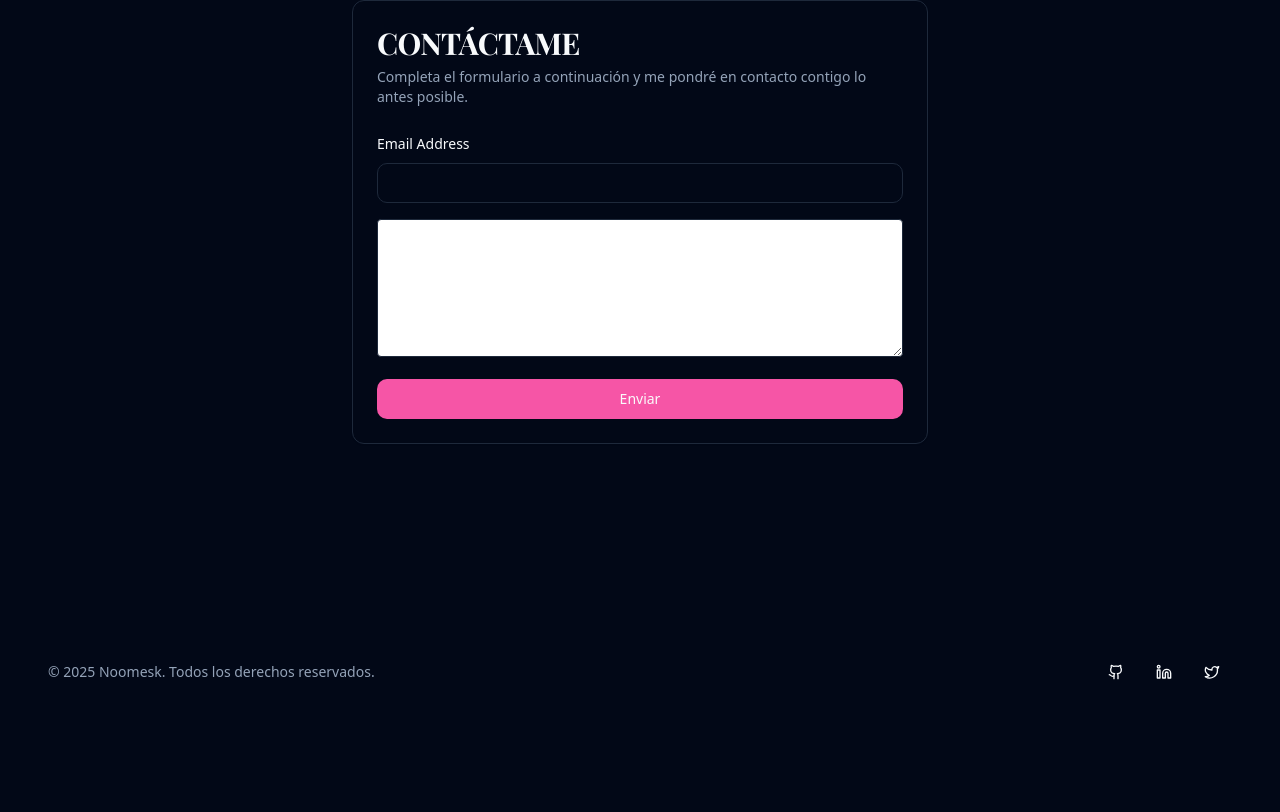
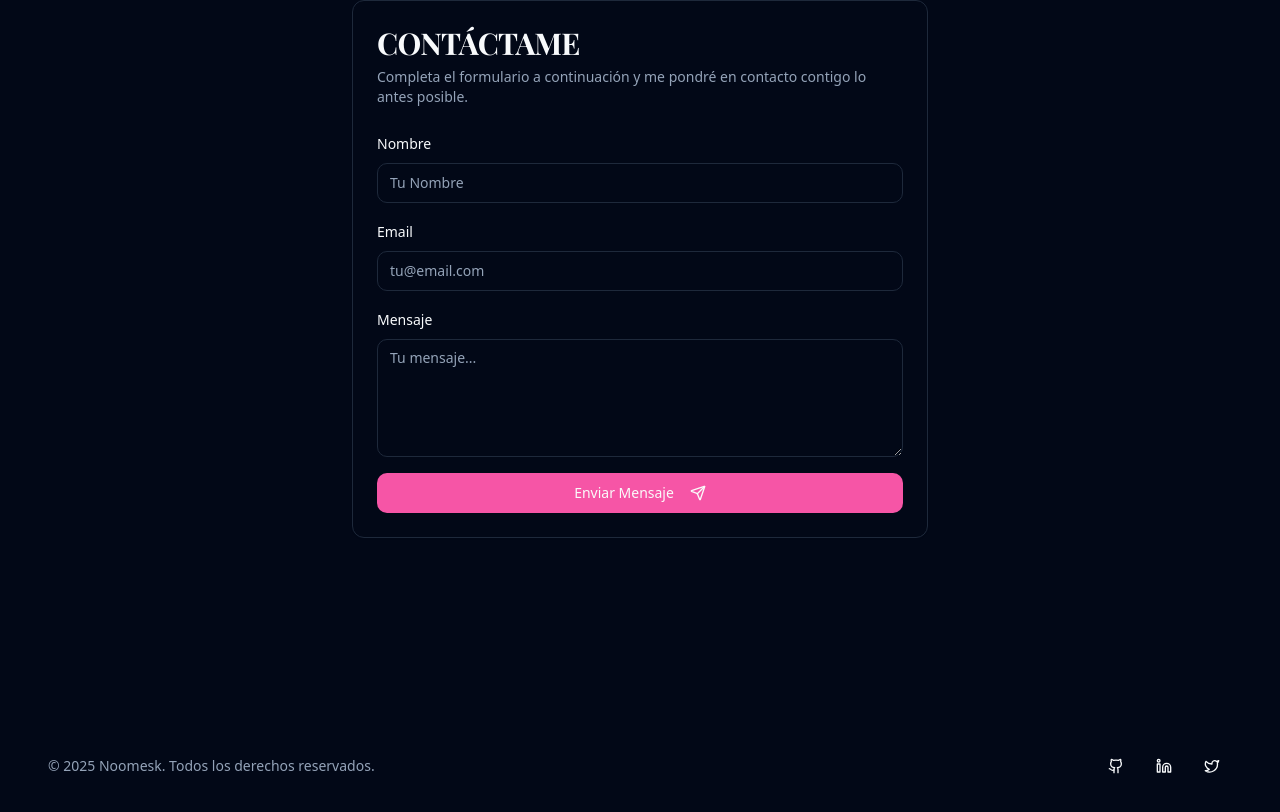
Before and after one commit to noomesk/noomesk.github.io, a Next.js app: page / in a window 1280 px wide. Shown: the part 5054-5866 px from the top of the page. Before the commit the page ends 5778 px from the top, so only its background shows below. Built offline with nearby package versions, Linux system fonts and the light colour scheme; what @genkit-ai/google-genai, genkit would draw is missing.

Commit message:
Formulario funcional con estética original

```diff
--- a/src/components/sections/contact.tsx
+++ b/src/components/sections/contact.tsx
@@ -1,6 +1,7 @@
 "use client";
 
-import { useForm, ValidationError } from '@formspree/react';
+import { useState, useRef } from "react";
+import { useToast } from "@/hooks/use-toast";
 import { Section } from "./section";
 import { Button } from "@/components/ui/button";
 import { Input } from "@/components/ui/input";
@@ -8,6 +9,16 @@ import { Textarea } from "@/components/ui/textarea";
 import { Label } from "@/components/ui/label";
 import { Card, CardContent, CardHeader, CardTitle, CardDescription } from "@/components/ui/card";
 import { Send, Star, Loader2 } from "lucide-react";
+import { z } from "zod";
+import { useForm, ValidationError } from '@formspree/react';
+
+const contactSchema = z.object({
+  name: z.string().min(2, "El nombre debe tener al menos 2 caracteres."),
+  email: z.string().email("Dirección de email inválida."),
+  message: z.string().min(10, "El mensaje debe tener al menos 10 caracteres."),
+});
+
+type FormData = z.infer<typeof contactSchema>;
 
 const MarqueeText = () => {
     const marqueeContent = (
@@ -35,10 +46,25 @@ const MarqueeText = () => {
 
 
 export function ContactSection() {
+  const { toast } = useToast();
+  const formRef = useRef<HTMLFormElement>(null);
+
+  // Aki usé el hook de Formspree que SÍ funciona jsjaja
   const [state, handleSubmit] = useForm("xqagrrgr");
 
+  // Si el envío fue exitoso, c muestra un mensaje de éxito y resetea el formulario
   if (state.succeeded) {
-      return <p>¡Gracias por contactarme!</p>;
+      return (
+        <Section
+          id="contact"
+          title="¡Mensaje Enviado!"
+          description="Gracias por contactarme. Te responderé lo antes posible."
+        >
+          <div className="max-w-xl mx-auto text-center">
+             <Button onClick={() => window.location.reload()} className="mt-4">Enviar otro mensaje</Button>
+          </div>
+        </Section>
+      );
   }
 
   return (
@@ -55,11 +81,20 @@ export function ContactSection() {
             <CardDescription>Completa el formulario a continuación y me pondré en contacto contigo lo antes posible.</CardDescription>
           </CardHeader>
           <CardContent>
-            <form onSubmit={handleSubmit}>
+            <form ref={formRef} onSubmit={handleSubmit} noValidate>
               <div className="space-y-4">
                 <div className="space-y-2">
-                  <Label htmlFor="email">Email Address</Label>
-                  <Input id="email" type="email" name="email" />
+                  <Label htmlFor="name">Nombre</Label>
+                  <Input id="name" name="name" placeholder="Tu Nombre" required />
+                  <ValidationError
+                    prefix="Nombre"
+                    field="name"
+                    errors={state.errors}
+                  />
+                </div>
+                <div className="space-y-2">
+                  <Label htmlFor="email">Email</Label>
+                  <Input id="email" name="email" type="email" placeholder="tu@email.com" required />
                   <ValidationError
                     prefix="Email"
                     field="email"
@@ -67,15 +102,26 @@ export function ContactSection() {
                   />
                 </div>
                 <div className="space-y-2">
-                  <textarea id="message" name="message" className="w-full border rounded p-2" rows={5}></textarea>
+                  <Label htmlFor="message">Mensaje</Label>
+                  <Textarea id="message" name="message" placeholder="Tu mensaje..." required rows={5} />
                   <ValidationError
-                    prefix="Message"
+                    prefix="Mensaje"
                     field="message"
                     errors={state.errors}
                   />
                 </div>
                 <Button type="submit" disabled={state.submitting} className="w-full bg-accent text-accent-foreground hover:bg-accent/90">
-                  {state.submitting ? 'Enviando...' : 'Enviar'}
+                  {state.submitting ? (
+                    <>
+                      <Loader2 className="mr-2 h-4 w-4 animate-spin" />
+                      Enviando...
+                    </>
+                  ) : (
+                    <>
+                      Enviar Mensaje
+                      <Send className="ml-2 h-4 w-4" />
+                    </>
+                  )}
                 </Button>
               </div>
             </form>
```
